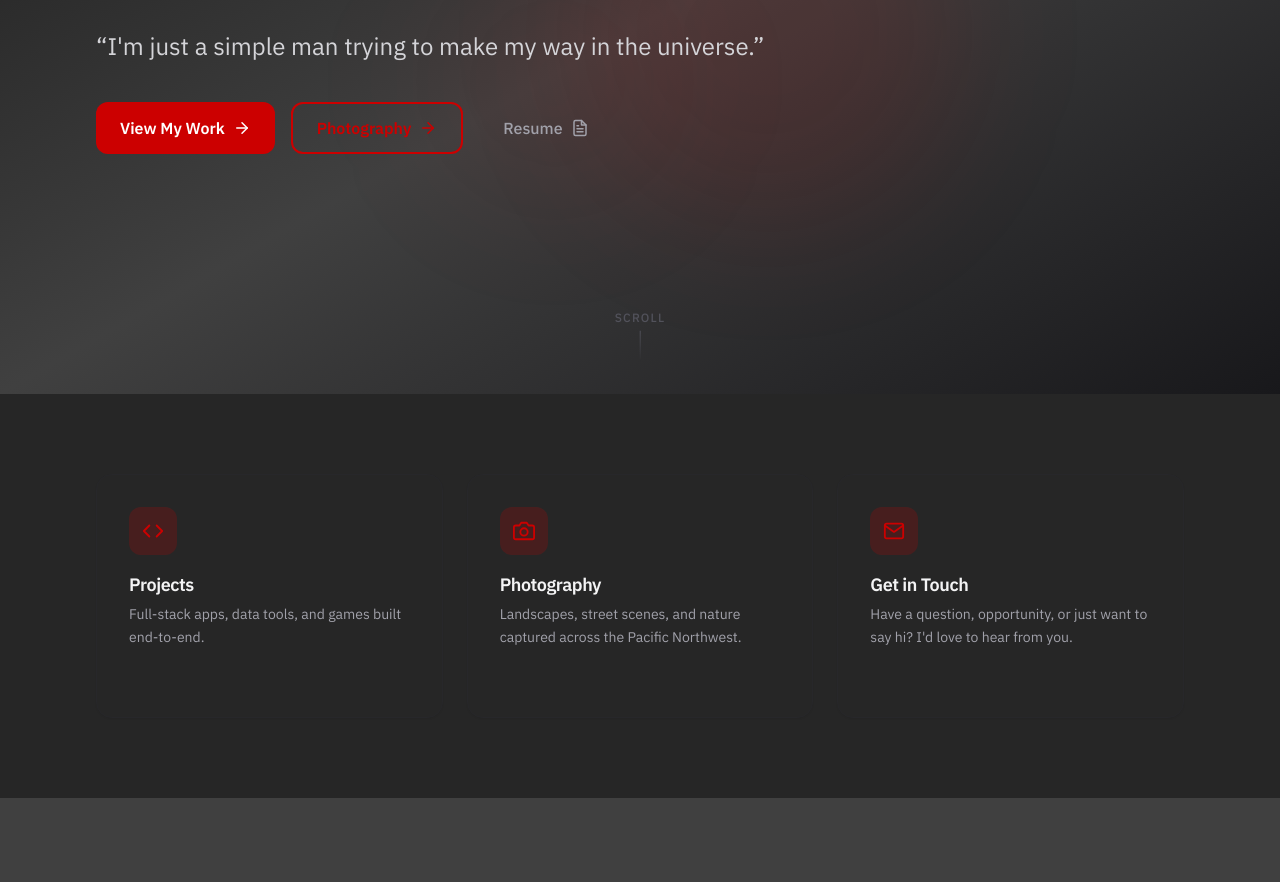
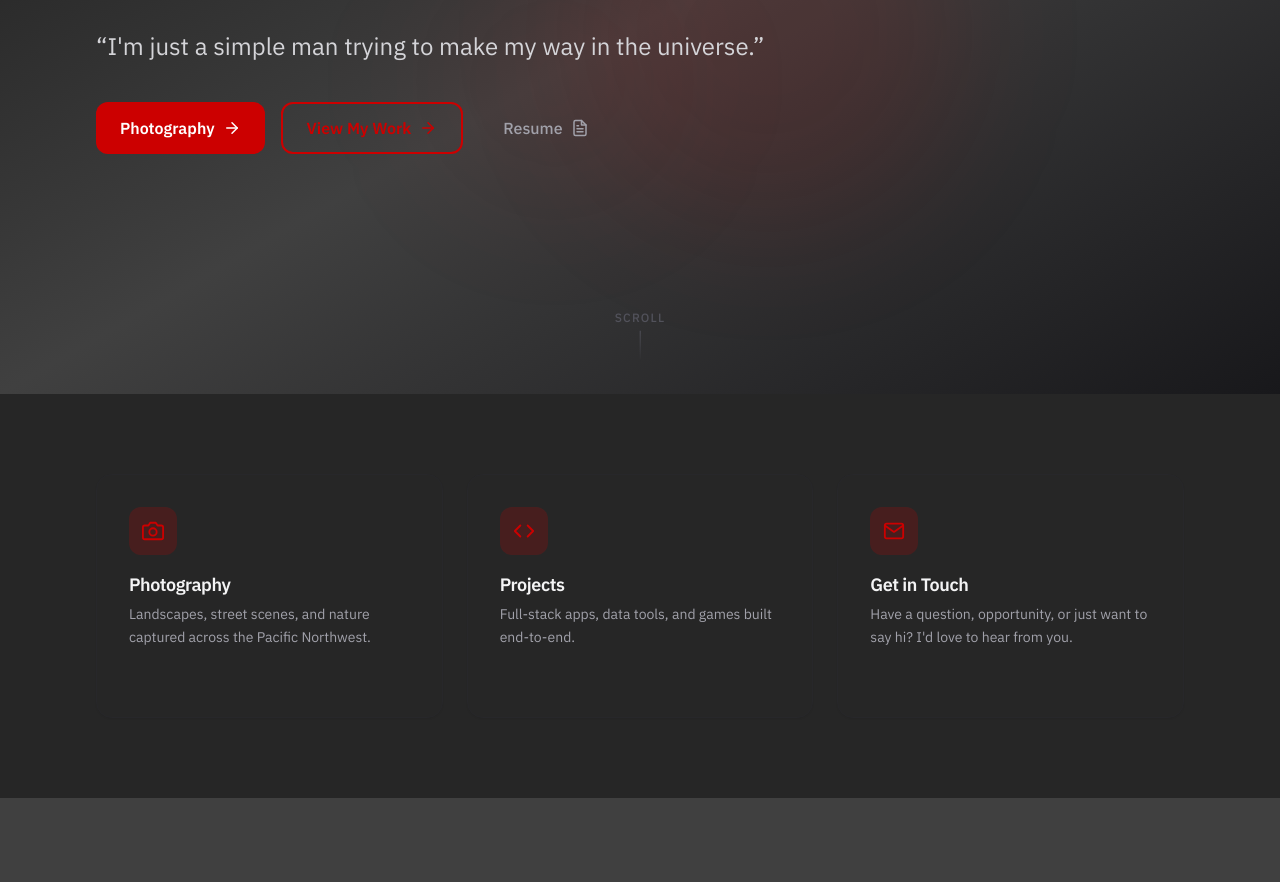
Before and after one commit to cmarqc/cmarq-web, a Next.js app: page / in a window 1280 px wide. Shown: the part 407-1289 px from the top of the page. Built offline with nearby package versions, Linux system fonts and the light colour scheme.

Commit message:
feat: reorder quick links for improved navigation and update button labels

```diff
--- a/app/page.tsx
+++ b/app/page.tsx
@@ -21,16 +21,16 @@ export default function HomePage() {
           <div className="grid grid-cols-1 md:grid-cols-3 gap-6">
             {[
               {
+                icon: FiCamera,
+                title: 'Photography',
+                desc: 'Landscapes, street scenes, and nature captured across the Pacific Northwest.',
+                href: '/photography',
+              },
+              {
                 icon: FiCode,
                 title: 'Projects',
                 desc: 'Full-stack apps, data tools, and games built end-to-end.',
                 href: '/projects',
-              },
-              {
-                icon: FiCamera,
-                title: 'Photography',
-                desc: 'Landscapes, street scenes, and nature captured across the Pacific Northwest.',
-                href: '/photography',
               },
               {
                 icon: FiMail,
--- a/components/home/HeroSection.tsx
+++ b/components/home/HeroSection.tsx
@@ -56,12 +56,12 @@ export function HeroSection() {
           </motion.p>
 
           <motion.div variants={itemVariants} className="flex flex-wrap gap-4">
-            <Link href="/projects" className="btn-primary text-base">
-              View My Work
+            <Link href="/photography" className="btn-primary text-base">
+              Photography
               <FiArrowRight size={18} />
             </Link>
-            <Link href="/photography" className="btn-secondary text-base">
-              Photography
+            <Link href="/projects" className="btn-secondary text-base">
+              View My Work
               <FiArrowRight size={18} />
             </Link>
             <Link href="/resume" className="btn-ghost text-base px-6 py-3">
```
